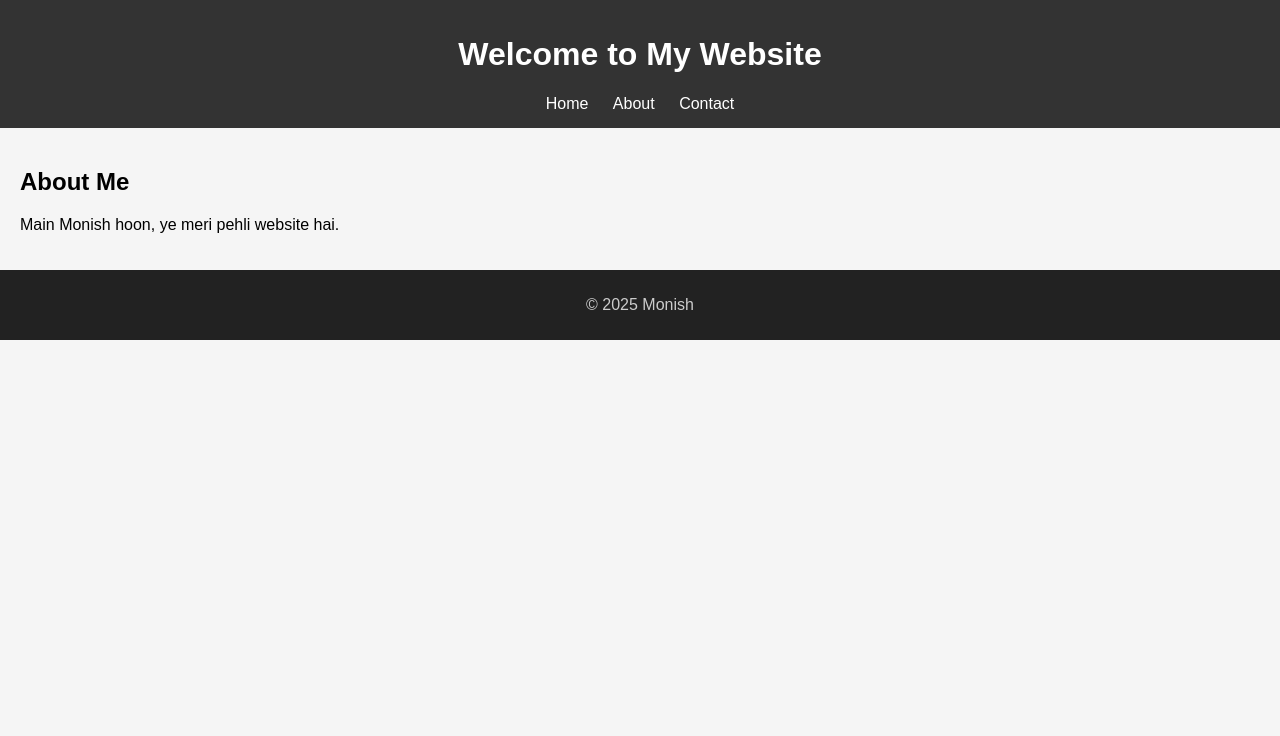
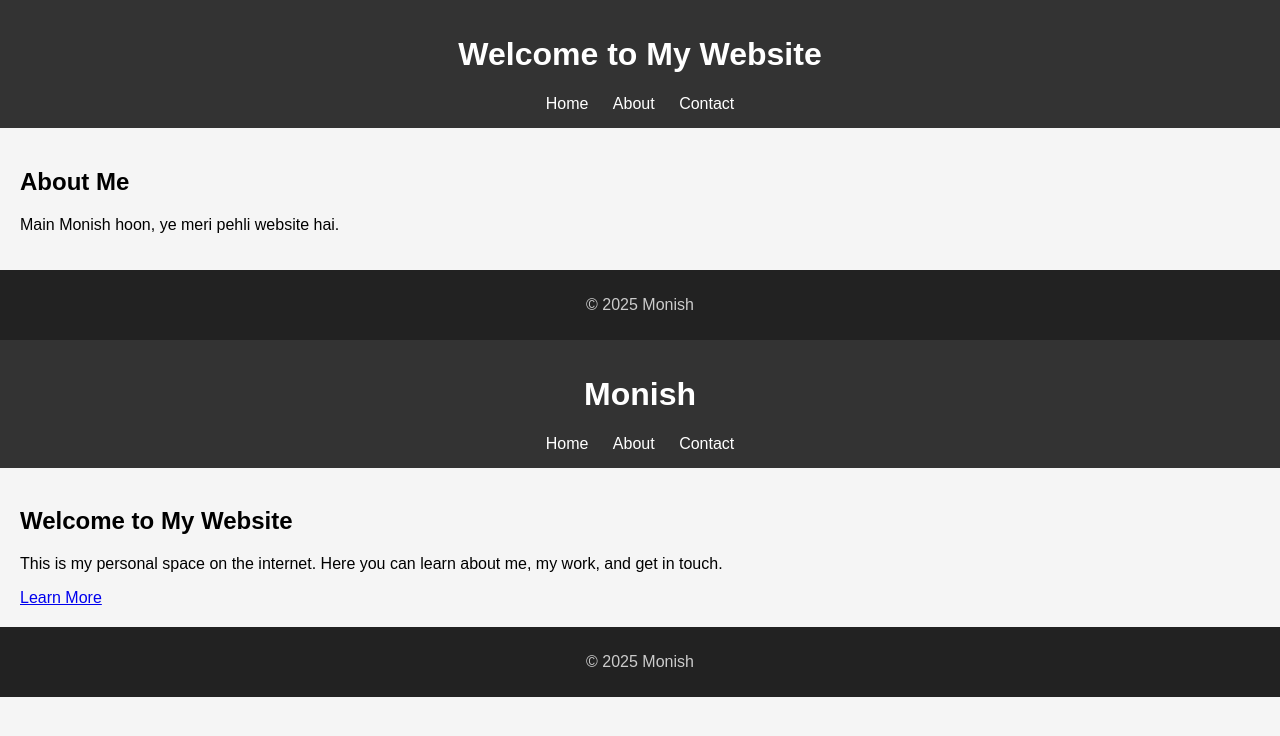
Before and after one commit to monish-portfolio/monish, a plain HTML site: page index.html in a window 1280 px wide. Drawn offline with Linux system fonts and the light colour scheme; files that its build step writes are made by us from their sources.

Commit message:
Update index.html

```diff
--- a/index.html
+++ b/index.html
@@ -26,3 +26,37 @@
   </footer>
 </body>
 </html>
+
+<!DOCTYPE html>
+<html lang="en">
+<head>
+  <meta charset="UTF-8">
+  <meta name="viewport" content="width=device-width, initial-scale=1.0">
+  <title>Monish - Home</title>
+  <link rel="stylesheet" href="css/style.css">
+</head>
+<body>
+<header>
+  <div class="container">
+    <h1>Monish</h1>
+    <nav>
+      <a href="index.html">Home</a>
+      <a href="about.html">About</a>
+      <a href="contact.html">Contact</a>
+    </nav>
+  </div>
+</header>
+
+<section class="hero">
+  <div class="container">
+    <h2>Welcome to My Website</h2>
+    <p>This is my personal space on the internet. Here you can learn about me, my work, and get in touch.</p>
+    <a href="about.html" class="btn">Learn More</a>
+  </div>
+</section>
+
+<footer>
+  <p>© 2025 Monish</p>
+</footer>
+</body>
+</html>
```
